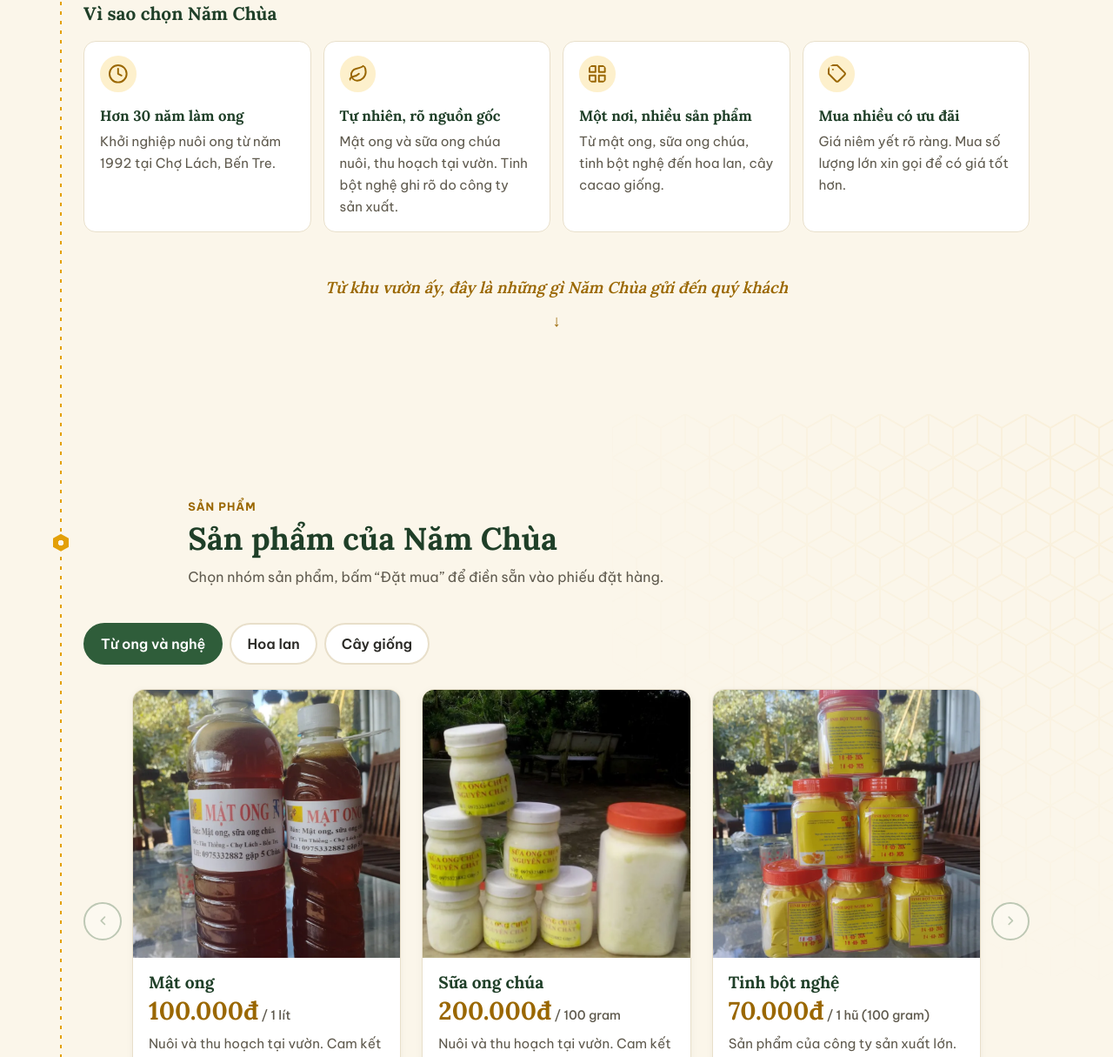
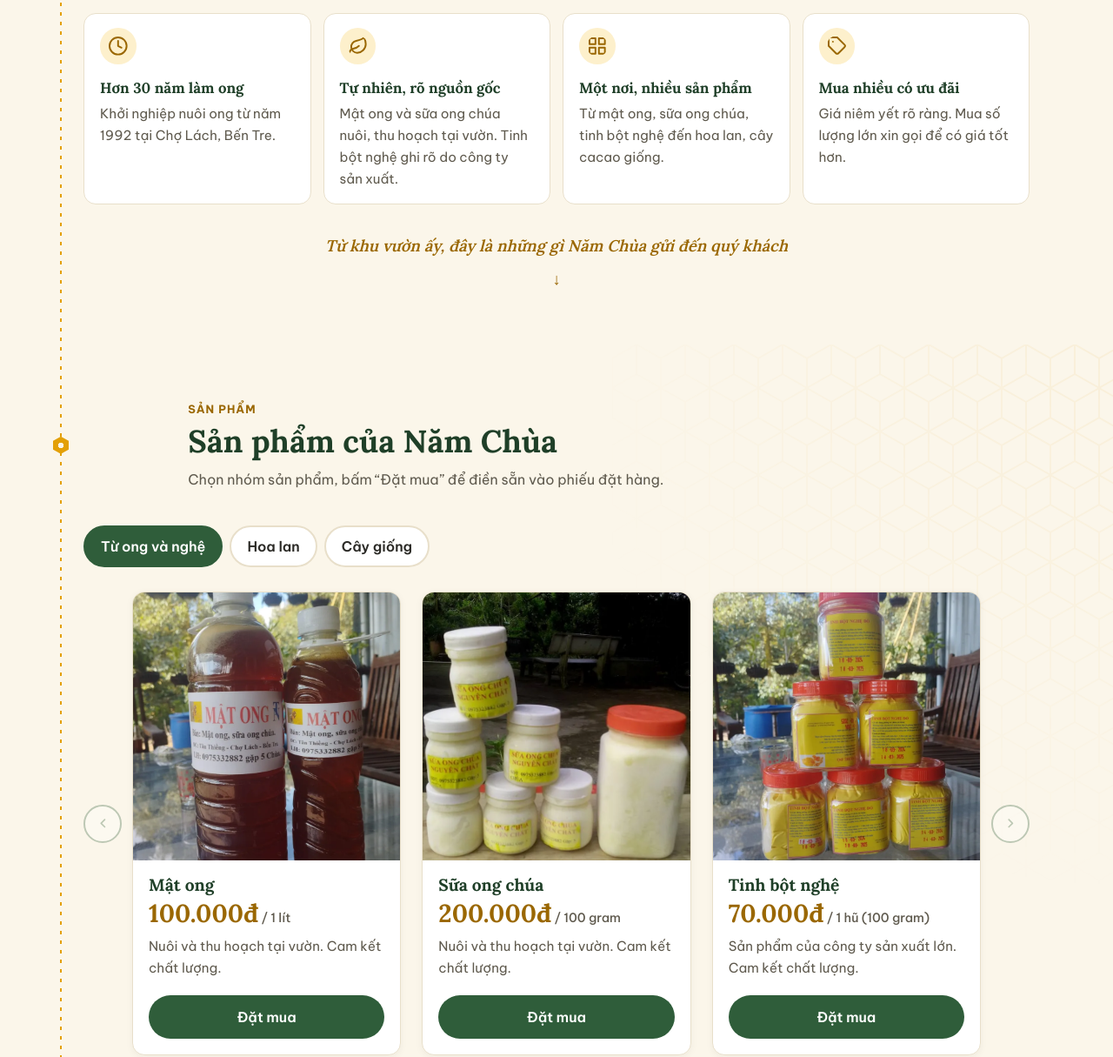
Before and after one commit to Huygitk5/LandingPage_5Chua, a website: page index.html in a window 1280 px wide. Shown: the part 1381-2596 px from the top of the page at 87% size. Drawn offline with Linux system fonts and the light colour scheme.

Commit message:
Reduce chapter padding

```diff
--- a/assets/styles.css
+++ b/assets/styles.css
@@ -230,7 +230,7 @@
 .story { position: relative; --path-x: 12px; background: var(--cream); }
 .story .container { padding-left: 34px; }
 
-.chapter { position: relative; isolation: isolate; padding: 64px 0; }
+.chapter { position: relative; isolation: isolate; padding: 40px 0; }
 
 /* Họa tiết tổ ong rất mờ ở góc chương 02 và 04 để nhịp với phần mở đầu */
 .products::before, .contact::before {
@@ -257,7 +257,7 @@
 .chapter-title .section-sub { margin-top: 8px; }
 
 /* Câu dẫn sang chương sau */
-.chapter-next { margin: 48px 0 0; text-align: center; }
+.chapter-next { margin: 32px 0 0; text-align: center; }
 .chapter-next a {
   display: inline-flex; flex-direction: column; align-items: center; gap: 4px;
   font-family: var(--font-head); font-style: italic; font-size: 1.15rem; color: var(--honey-dark); text-decoration: none;
@@ -288,13 +288,13 @@
 @media (min-width: 860px) {
   .story { --path-x: 20px; }
   .story .container { padding-left: 48px; }
-  .chapter { padding: 88px 0; }
+  .chapter { padding: 56px 0; }
 }
 
 @media (min-width: 1200px) {
   .story { --path-x: calc(50% - 570px); }
   .story .container { padding-left: 16px; }
-  .chapter { padding: 96px 0; }
+  .chapter { padding: 64px 0; }
   .chapter-head { gap: 22px; margin-bottom: 40px; }
 }
 
--- a/src/css/03-story.css
+++ b/src/css/03-story.css
@@ -2,7 +2,7 @@
 .story { position: relative; --path-x: 12px; background: var(--cream); }
 .story .container { padding-left: 34px; }
 
-.chapter { position: relative; isolation: isolate; padding: 64px 0; }
+.chapter { position: relative; isolation: isolate; padding: 40px 0; }
 
 /* Họa tiết tổ ong rất mờ ở góc chương 02 và 04 để nhịp với phần mở đầu */
 .products::before, .contact::before {
@@ -29,7 +29,7 @@
 .chapter-title .section-sub { margin-top: 8px; }
 
 /* Câu dẫn sang chương sau */
-.chapter-next { margin: 48px 0 0; text-align: center; }
+.chapter-next { margin: 32px 0 0; text-align: center; }
 .chapter-next a {
   display: inline-flex; flex-direction: column; align-items: center; gap: 4px;
   font-family: var(--font-head); font-style: italic; font-size: 1.15rem; color: var(--honey-dark); text-decoration: none;
@@ -60,13 +60,13 @@
 @media (min-width: 860px) {
   .story { --path-x: 20px; }
   .story .container { padding-left: 48px; }
-  .chapter { padding: 88px 0; }
+  .chapter { padding: 56px 0; }
 }
 
 @media (min-width: 1200px) {
   .story { --path-x: calc(50% - 570px); }
   .story .container { padding-left: 16px; }
-  .chapter { padding: 96px 0; }
+  .chapter { padding: 64px 0; }
   .chapter-head { gap: 22px; margin-bottom: 40px; }
 }
 
```
